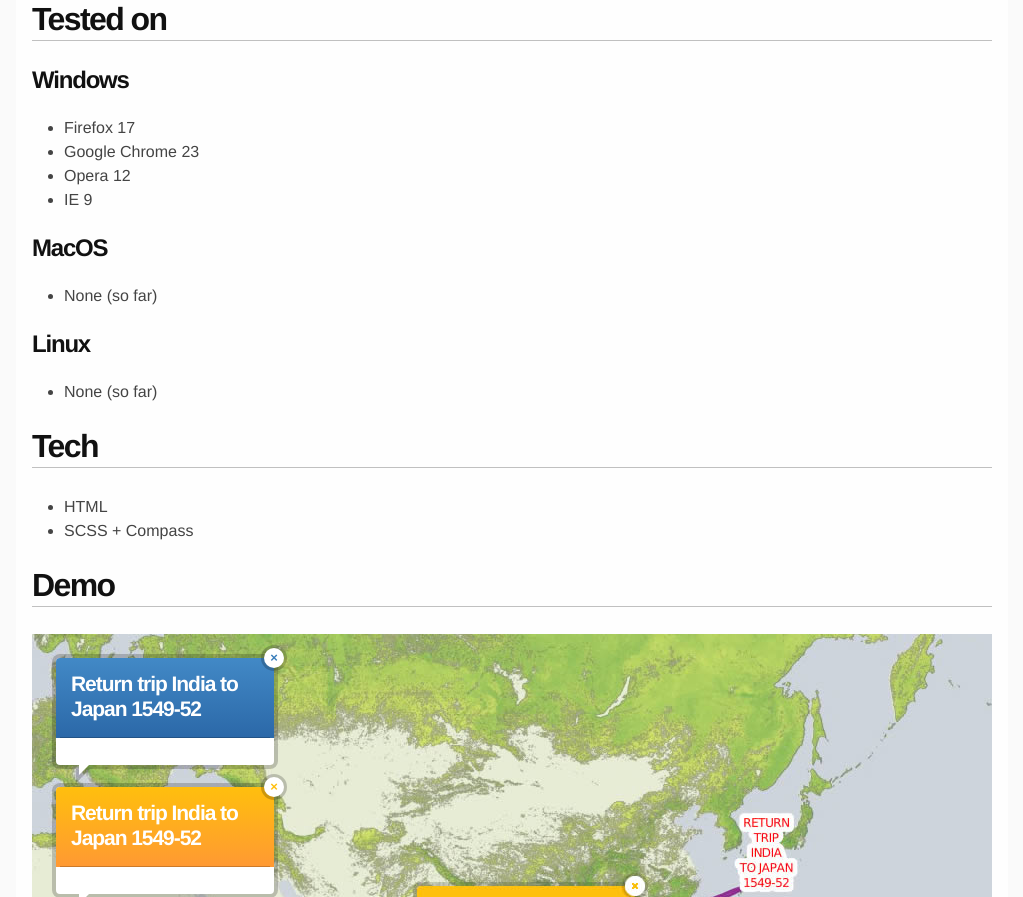
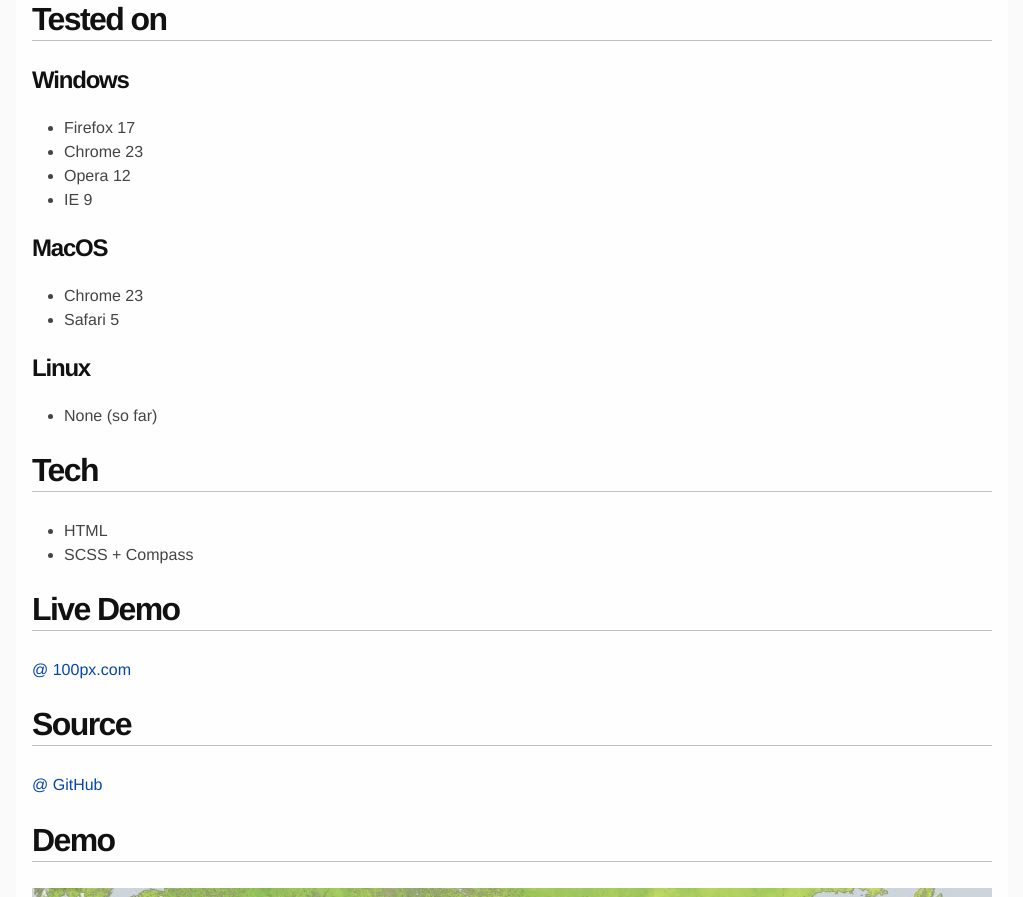
Before and after one commit to ala747/divertimenti, a plain HTML site: page 1/index.html in a window 1280 px wide. Shown: the part 167-1064 px from the top of the page, without its empty margins (128-1151 px from the left). Drawn offline with Linux system fonts and the light colour scheme.

Commit message:
Tested and fixed minor stuff for MacOS browsers

```diff
--- a/1/index.html
+++ b/1/index.html
@@ -22,13 +22,14 @@
     <h3 id="windows">Windows</h3>
     <ul>
         <li>Firefox 17</li>
-        <li>Google Chrome 23</li>
+        <li>Chrome 23</li>
         <li>Opera 12</li>
         <li>IE 9</li>
     </ul>
     <h3 id="macos">MacOS</h3>
     <ul>
-        <li>None (so far)</li>
+        <li>Chrome 23</li>
+        <li>Safari 5</li>
     </ul>
     <h3 id="linux">Linux</h3>
     <ul>
@@ -39,6 +40,14 @@
         <li>HTML</li>
         <li>SCSS + Compass</li>
     </ul>
+    <h2 id="live-demo">Live Demo</h2>
+    <p>
+        <a href="http://www.100px.com/divertimenti/1/">@ 100px.com</a>
+    </p>
+    <h2 id="source">Source</h2>
+    <p>
+        <a href="https://github.com/ala747/divertimenti/tree/master/1">@ GitHub</a>
+    </p>
 </header>
 <section id="demo">
     <h2>Demo</h2>
--- a/1/scss/base.scss
+++ b/1/scss/base.scss
@@ -25,6 +25,7 @@ $experimental-support-for-svg: true;
     }
 
     .cartodb-popup-close-button {
+        font-family: "Helvetica", Arial;
         text-indent: -1000em;
         font-size:13px;
         font-weight: bold;
@@ -72,6 +73,7 @@ $experimental-support-for-svg: true;
         h1 {
             margin: 0;
             font: bold 21px/25px "Helvetica Neue", "Helvetica", Arial;
+            letter-spacing:0;
             color: #fff;
         }
 
```
Also changed, not shown: 1/css/base.css, 1 other file.
